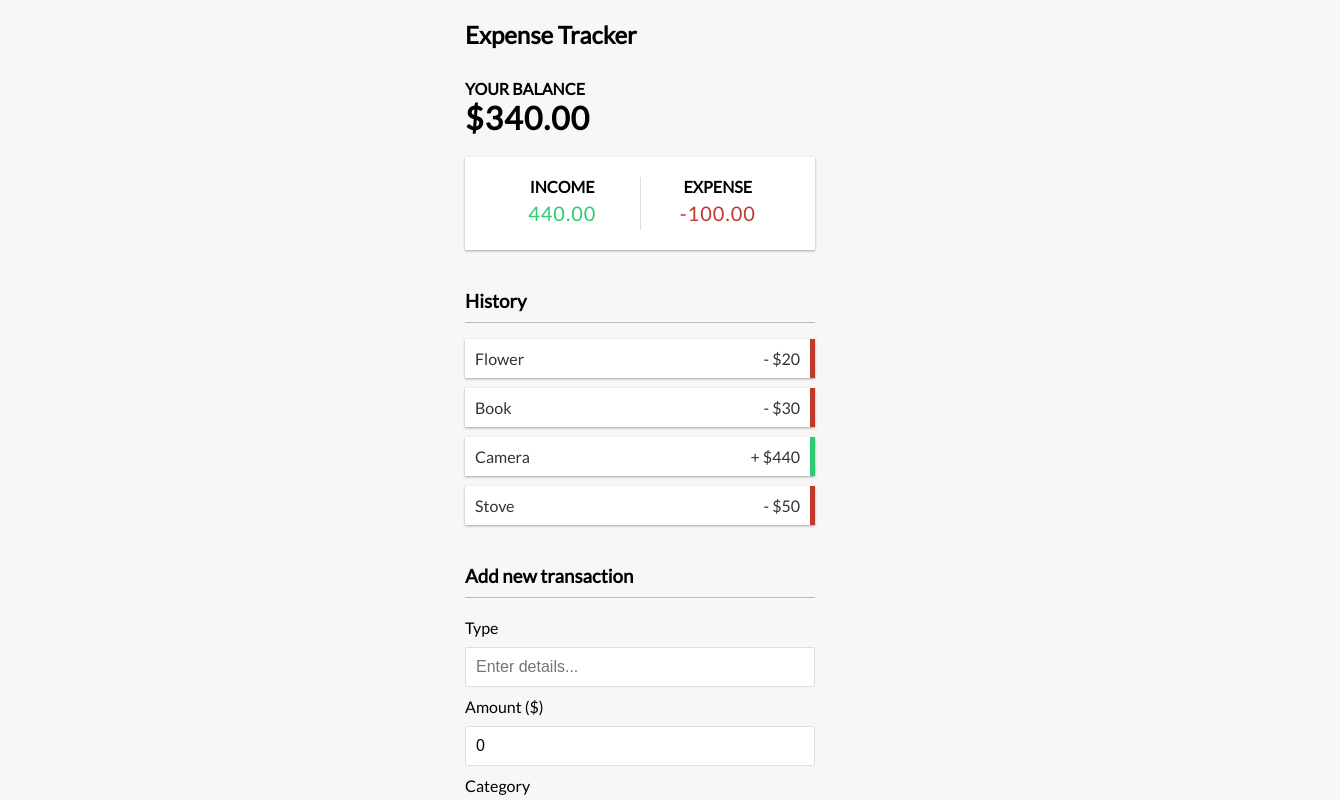
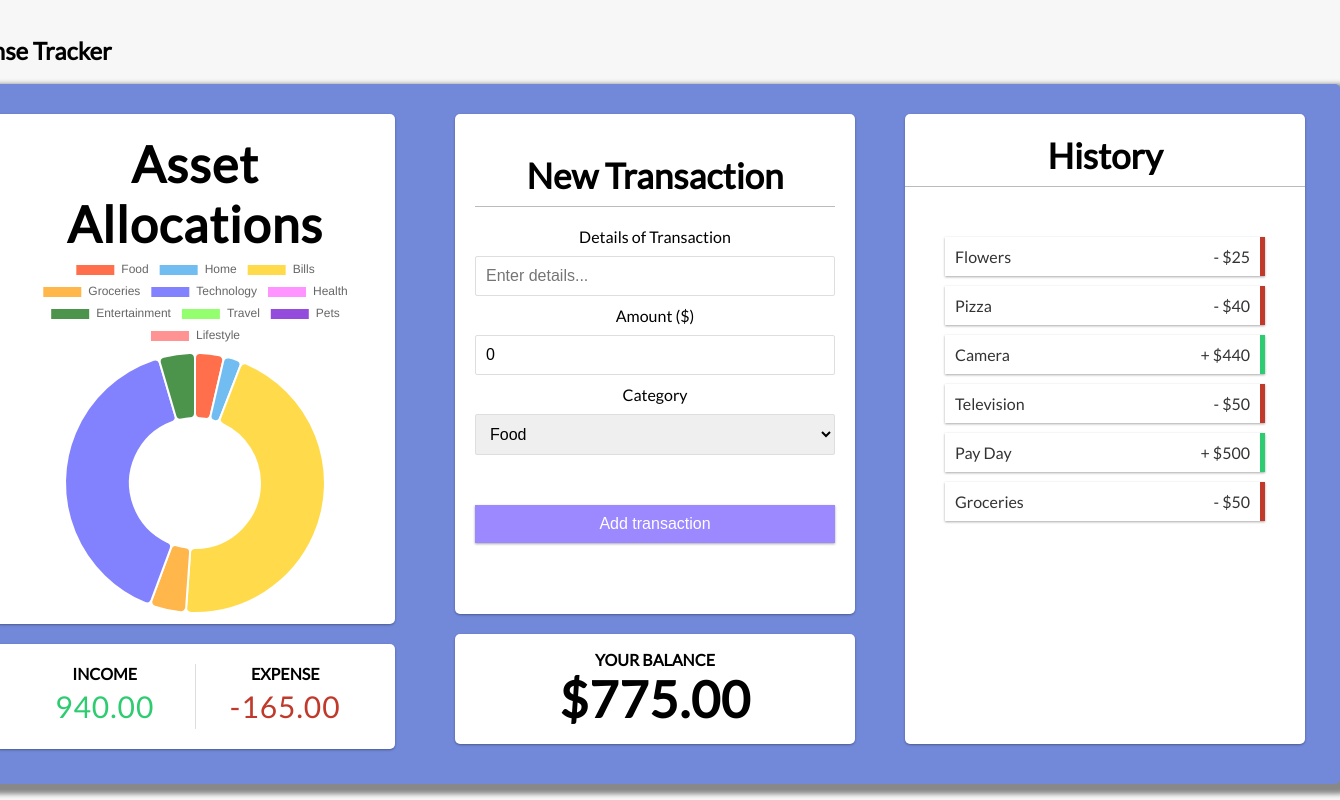
Before and after one commit to andrewjpascual/expense-tracker, a React (Create React App) app: page / in a window 1280 px wide. Shown: the top 800 px of the page, 1340 px wide, since content can reach past the window. Built offline with nearby package versions, Linux system fonts and the light colour scheme.

Commit message:
Update: Visual layout of application revamp
Needs to be updated in future for responsiveness on other devices

```diff
--- a/src/App.css
+++ b/src/App.css
@@ -20,19 +20,30 @@ body {
 }
 
 .container {
-  margin: 30px auto;
-  width: 350px;
+  margin: auto;
+  width: 1400px;
+  height: 700px;
+  box-shadow: 5px 5px 5px 5px #888888;
+  border-radius: 5px 5px 5px 5px;
+  background-color: #7289da;
+}
+
+.title-asset {
+  justify-content: center;
+  text-align: center;
 }
 
 h1 {
   letter-spacing: 1px;
+  font-size: 50px;
   margin: 0;
 }
 
 h3 {
   border-bottom: 1px solid #bbb;
   padding-bottom: 10px;
-  margin: 40px 0 10px;
+  margin: 20px 0 10px;
+  font-size: 35px;
 }
 
 h4 {
@@ -41,12 +52,15 @@ h4 {
 }
 
 .inc-exp-container {
+  border-radius: 5px;
   background-color: #fff;
   box-shadow: var(--box-shadow);
-  padding: 20px;
+  width: 400px;
   display: flex;
   justify-content: space-between;
-  margin: 20px 0;
+  margin-bottom: 20px;
+  margin-left: 20px;
+  padding: 20px;
 }
 
 .inc-exp-container > div {
@@ -59,7 +73,7 @@ h4 {
 }
 
 .money {
-  font-size: 20px;
+  font-size: 30px;
   letter-spacing: 1px;
   margin: 5px 0;
 }
@@ -104,7 +118,7 @@ select {
   border: 0;
   display: block;
   font-size: 16px;
-  margin: 10px 0 30px;
+  margin: 50px 0 30px;
   padding: 10px;
   width: 100%;
 }
@@ -117,7 +131,13 @@ select {
 .list {
   list-style-type: none;
   padding: 0;
-  margin-bottom: 40px;
+
+  padding-top: 20px;
+  padding-left: 20px;
+  padding-right: 20px;
+  height: 500px;
+  overflow: auto;
+  margin: 20px;
 }
 
 .list li {
@@ -143,6 +163,7 @@ select {
   cursor: pointer;
   background-color: #e74c3c;
   border: 0;
+  border-radius: 5px 0px 0px 5px;
   color: #fff;
   font-size: 20px;
   line-height: 20px;
@@ -159,6 +180,83 @@ select {
   opacity: 1;
 }
 
+.donut {
+  height: 200;
+  width: 200;
+}
+.balance-con {
+  width: 400px;
+  height: 110px;
+  border-radius: 5px;
+  background-color: #fff;
+  box-shadow: var(--box-shadow);
+  display: flex;
+  justify-content: center;
+  flex-direction: column;
+  text-align: center;
+  margin-bottom: 40px;
+  margin-left: 20px;
+  margin-right: 20px;
+  padding: 20px;
+}
+
+.chart-con {
+  width: 400px;
+  height: 510px;
+  border-radius: 5px 5px 5px 5px;
+  background-color: #fff;
+  box-shadow: var(--box-shadow);
+  display: flex;
+  justify-content: center;
+  margin: 20px;
+  margin-top: 30px;
+  padding: 20px;
+}
+
+.inc-con {
+  width: 450px;
+  height: 150px;
+}
+
+.tran-con {
+  width: 400px;
+  height: 630px;
+  border-radius: 5px;
+  background-color: #fff;
+  box-shadow: var(--box-shadow);
+  text-align: center;
+  margin: auto;
+}
+
+.addtran-con {
+  width: 400px;
+  height: 500px;
+  border-radius: 5px;
+  background-color: #fff;
+  box-shadow: var(--box-shadow);
+  text-align: center;
+  margin: 20px;
+  padding: 20px;
+}
+
+.con-col {
+  display: flex;
+  flex-direction: column;
+  justify-content: center;
+}
+
+.con-row {
+  display: flex;
+  flex-direction: row;
+  justify-content: center;
+  column-gap: 10px;
+}
+
+.con-col .tran-con {
+  margin-top: 30px;
+  margin-left: 20px;
+}
+
 @media (max-width: 320px) {
   .container {
     width: 300px;
--- a/src/App.js
+++ b/src/App.js
@@ -17,11 +17,19 @@ function App() {
     <GlobalProvider>
       <Header />
       <div className="container">
-        <Balance />
-        <IncomeExpenses />
-        <TransactionList />
-        <AddTransaction />
-        <DoughnutChart />
+        <div className="con-row">
+          <div className="con-col">
+            <DoughnutChart />
+            <IncomeExpenses />
+          </div>
+          <div className="con-col">
+            <AddTransaction />
+            <Balance />
+          </div>
+          <div className="con-col">
+            <TransactionList />
+          </div>
+        </div>
       </div>
     </GlobalProvider>
   );
--- a/src/components/AddTransaction.js
+++ b/src/components/AddTransaction.js
@@ -28,11 +28,11 @@ export const AddTransaction = () => {
   };
 
   return (
-    <>
-      <h3>Add new transaction</h3>
+    <div className="addtran-con">
+      <h3>New Transaction</h3>
       <form onSubmit={onSubmit}>
         <div className="form-control">
-          <label htmlFor="text">Type</label>
+          <label htmlFor="text">Details of Transaction</label>
           <input
             type="text"
             value={text}
@@ -69,6 +69,6 @@ export const AddTransaction = () => {
         </div>
         <button className="btn">Add transaction</button>
       </form>
-    </>
+    </div>
   );
 };
--- a/src/components/Balance.js
+++ b/src/components/Balance.js
@@ -11,9 +11,9 @@ export const Balance = () => {
   const total = amounts.reduce((acc, item) => (acc += item), 0).toFixed(2);
 
   return (
-    <>
+    <div className="balance-con">
       <h4>Your Balance</h4>
       <h1>${total}</h1>
-    </>
+    </div>
   );
 };
--- a/src/components/DoughnutChart.js
+++ b/src/components/DoughnutChart.js
@@ -178,17 +178,22 @@ const DoughnutChart = () => {
           "rgba(255, 255, 255, 1)", //Pets
           "rgba(255, 255, 255,1)", //Lifestyle
         ],
-        borderWidth: 1,
+        borderWidth: 2,
+        hoverOffset: 4,
+        borderRadius: 5,
       },
     ],
   };
   return (
-    <>
-      <div className="header">
-        <h1 className="title">Asset Allocations</h1>
+    <div class="chart-con">
+      <div className="donut">
+        <div className="header">
+          <h1 className="title-asset">Asset Allocations</h1>
+        </div>
+
+        <Doughnut data={data} />
       </div>
-      <Doughnut data={data} />
-    </>
+    </div>
   );
 };
 
--- a/src/components/IncomeExpenses.js
+++ b/src/components/IncomeExpenses.js
@@ -20,6 +20,7 @@ export const IncomeExpenses = () => {
     .toFixed(2);
 
   return (
+    <div className="inc-con">
       <div className="inc-exp-container">
         <div>
           <h4>Income</h4>
@@ -30,5 +31,6 @@ export const IncomeExpenses = () => {
           <p className="money minus">{expense}</p>
         </div>
       </div>
+    </div>
   );
 };
--- a/src/components/TransactionList.js
+++ b/src/components/TransactionList.js
@@ -7,13 +7,13 @@ export const TransactionList = () => {
 
   // Based on transaction id, display transaction history
   return (
-    <>
+    <div className="tran-con">
       <h3>History</h3>
       <ul className="list">
         {transactions.map((transaction) => (
           <Transaction key={transaction.id} transaction={transaction} />
         ))}
       </ul>
-    </>
+    </div>
   );
 };
--- a/src/context/GlobalState.js
+++ b/src/context/GlobalState.js
@@ -4,10 +4,12 @@ import AppReducer from "./AppReducer";
 // Initial state
 const initialState = {
   transactions: [
-    { id: 1, text: "Flower", amount: -20, category: "home" },
-    { id: 2, text: "Book", amount: -30, category: "home" },
+    { id: 1, text: "Flowers", amount: -25, category: "home" },
+    { id: 2, text: "Pizza", amount: -40, category: "food" },
     { id: 3, text: "Camera", amount: 440, category: "technology" },
-    { id: 4, text: "Stove", amount: -50, category: "electricity" },
+    { id: 4, text: "Television", amount: -50, category: "entertainment" },
+    { id: 5, text: "Pay Day", amount: 500, category: "bills" },
+    { id: 6, text: "Groceries", amount: -50, category: "groceries" },
   ],
 };
 
```
Lines whose indentation alone changed are shown as unchanged.
